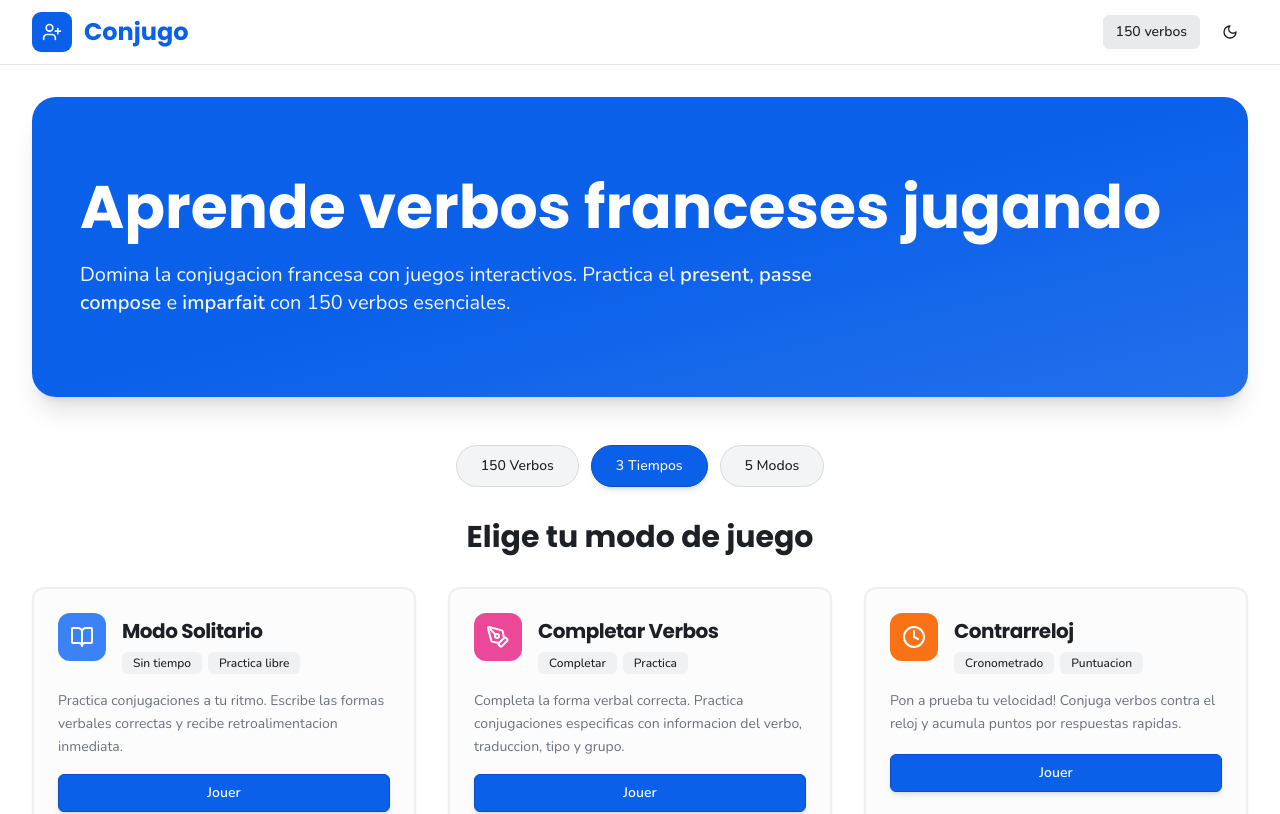
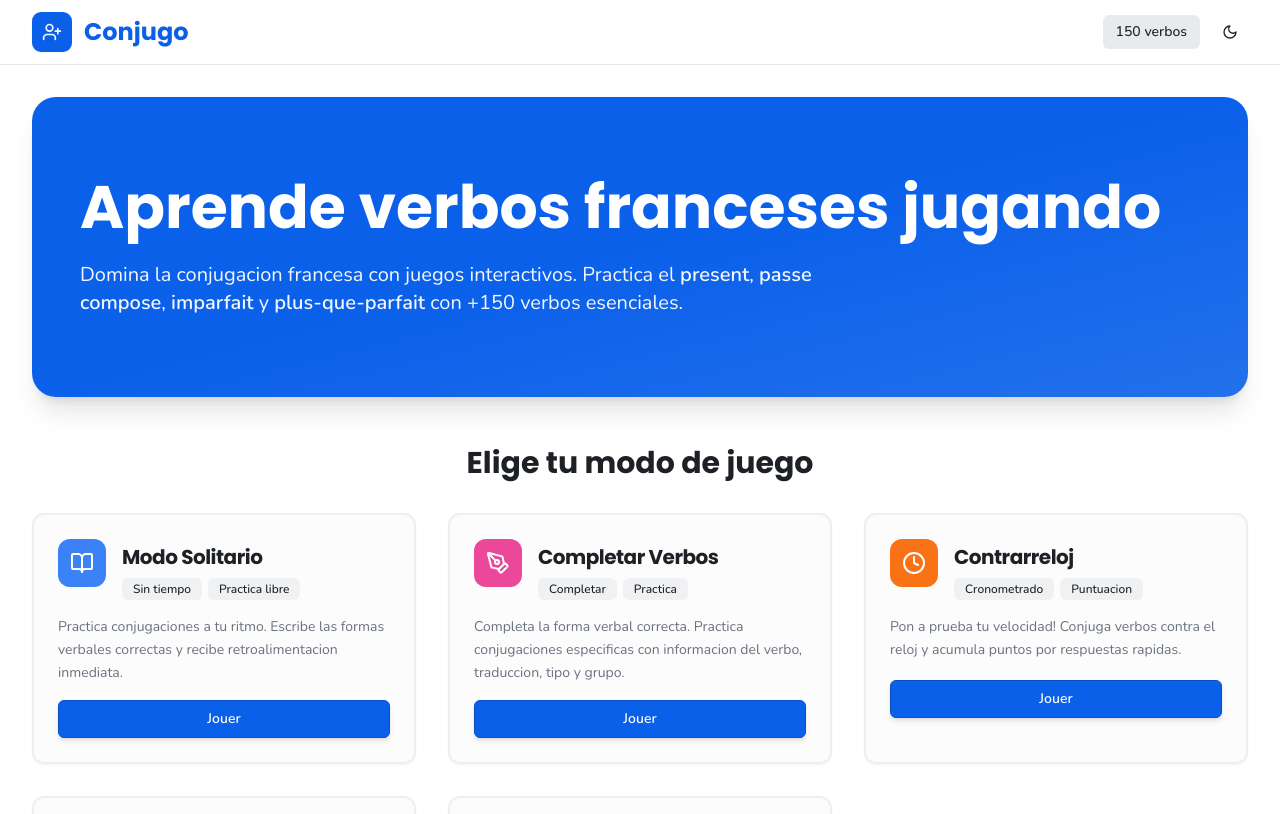
Before and after one commit to EliJ-12/Conju-Go, a React (Vite) app: page / in a window 1280 px wide. Shown: the top 814 px of the page. Built offline with nearby package versions, Linux system fonts and the light colour scheme.

Commit message:
Descripción de los cambios

```diff
--- a/src/pages/Home.tsx
+++ b/src/pages/Home.tsx
@@ -1,15 +1,12 @@
-import { useState } from "react";
 import { useLocation } from "wouter";
 import { BookOpen, Clock, Puzzle, Zap, PenTool, UserPlus } from "lucide-react";
 import { GameModeCard } from "@/components/GameModeCard";
 import { ThemeToggle } from "@/components/ThemeToggle";
 import { Badge } from "@/components/ui/badge";
-import { Button } from "@/components/ui/button";
 import { cn } from "@/lib/utils";
 
 export default function Home() {
   const [, setLocation] = useLocation();
-  const [selectedFilter, setSelectedFilter] = useState<string>("tiempos");
 
   const gameModes = [
     {
@@ -95,33 +92,14 @@ export default function Home() {
               <p className="text-base sm:text-lg lg:text-xl text-white/95 max-w-3xl leading-relaxed">
                 Domina la conjugacion francesa con juegos interactivos. Practica el{" "}
                 <span className="font-semibold">present</span>,{" "}
-                <span className="font-semibold">passe compose</span> e{" "}
-                <span className="font-semibold">imparfait</span> con 150 verbos esenciales.
+                <span className="font-semibold">passe compose</span>,{" "}
+                <span className="font-semibold">imparfait</span> y{" "}
+                <span className="font-semibold">plus-que-parfait</span> con +150 verbos esenciales.
               </p>
             </div>
           </div>
         </section>
 
-        {/* Filter Pills */}
-        <section className="mb-8">
-          <div className="flex flex-wrap justify-center gap-3 mb-6">
-            <FilterPill
-              label="150 Verbos"
-              isActive={selectedFilter === "verbos"}
-              onClick={() => setSelectedFilter("verbos")}
-            />
-            <FilterPill
-              label="3 Tiempos"
-              isActive={selectedFilter === "tiempos"}
-              onClick={() => setSelectedFilter("tiempos")}
-            />
-            <FilterPill
-              label="5 Modos"
-              isActive={selectedFilter === "modos"}
-              onClick={() => setSelectedFilter("modos")}
-            />
-          </div>
-        </section>
 
         {/* Game Modes Section */}
         <section className="mb-16">
@@ -153,6 +131,7 @@ export default function Home() {
             <TenseBadge name="Present d'indicatif" color="bg-blue-500" />
             <TenseBadge name="Passe compose" color="bg-green-500" />
             <TenseBadge name="Imparfait" color="bg-purple-500" />
+            <TenseBadge name="Plus-que-parfait" color="bg-orange-500" />
           </div>
         </section>
       </main>
@@ -166,31 +145,6 @@ export default function Home() {
   );
 }
 
-function FilterPill({
-  label,
-  isActive,
-  onClick,
-}: {
-  label: string;
-  isActive: boolean;
-  onClick: () => void;
-}) {
-  return (
-    <Button
-      variant={isActive ? "default" : "outline"}
-      onClick={onClick}
-      className={cn(
-        "rounded-full px-6 py-2.5 font-medium transition-all duration-200",
-        isActive
-          ? "bg-primary text-primary-foreground shadow-md hover:bg-primary/90"
-          : "bg-secondary/50 text-foreground hover:bg-secondary border-secondary"
-      )}
-    >
-      {label}
-    </Button>
-  );
-}
-
 function TenseBadge({ name, color }: { name: string; color: string }) {
   return (
     <div className="flex items-center gap-2 bg-card border rounded-full px-4 py-2 shadow-sm">
```
Also changed, not shown: 5 other files (tests, documents, lock files or other folders).
